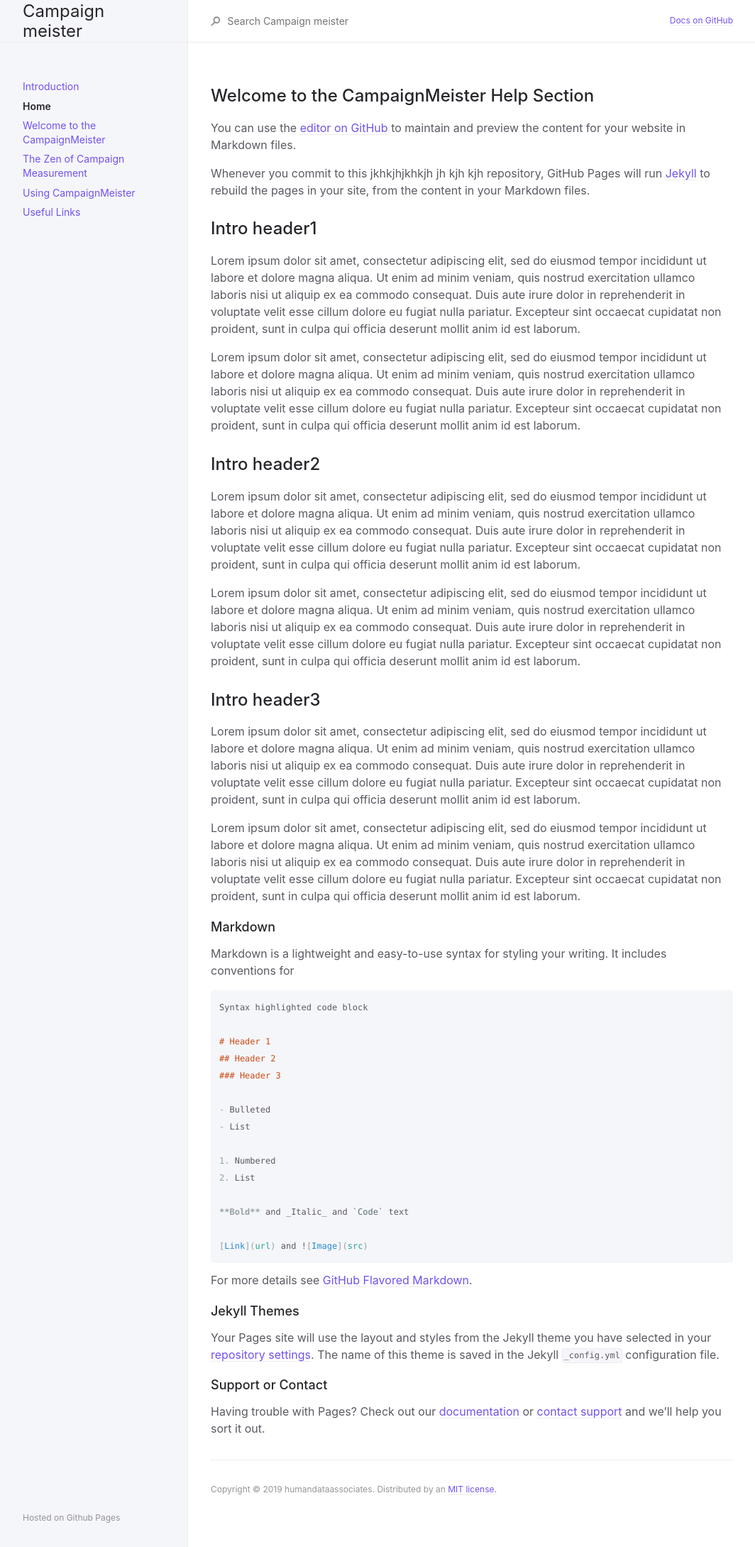
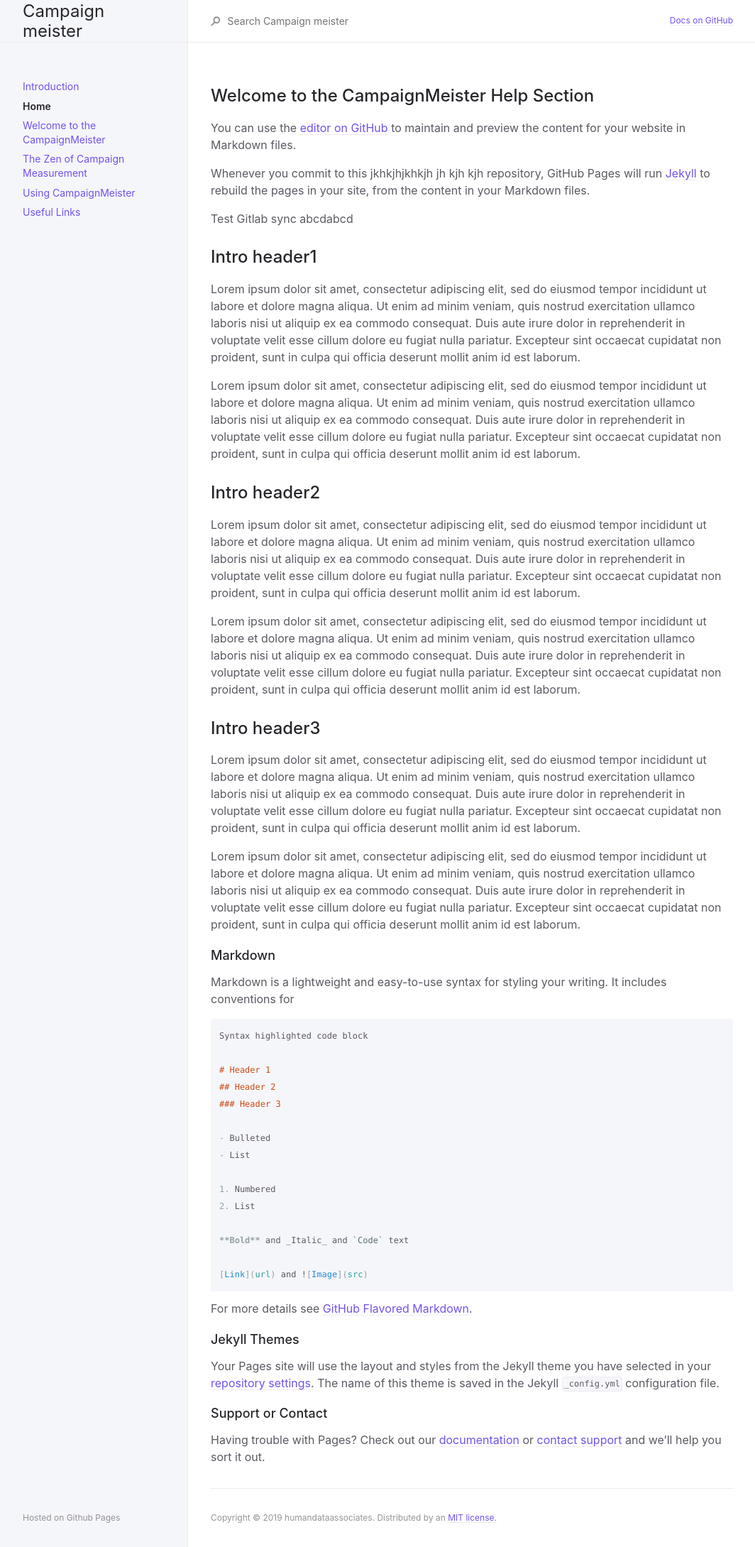
Before and after one commit to humandataassociates/campaignmeister_pages, a Jekyll site: the page built from index.md, in a window 1280 px wide. Shown: the whole page at 71% size, without its empty margins (107-1171 px from the left). Built offline with Jekyll 4.4.1, drawn with Linux system fonts in a browser that asks for light colours.

Commit message:
Update index.md

```diff
--- a/index.md
+++ b/index.md
@@ -12,6 +12,7 @@ You can use the [editor on GitHub](https://github.com/humandataassociates/campai
 
 Whenever you commit to this jkhkjhjkhkjh jh kjh kjh repository, GitHub Pages will run [Jekyll](https://jekyllrb.com/) to rebuild the pages in your site, from the content in your Markdown files.
 
+Test Gitlab sync abcdabcd
 
 ## Intro header1
 
```
